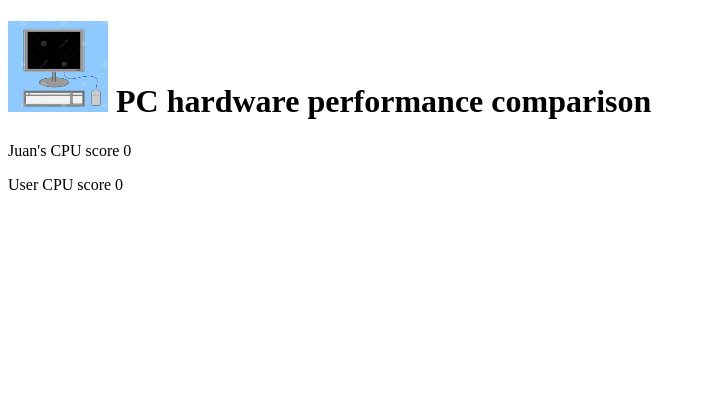
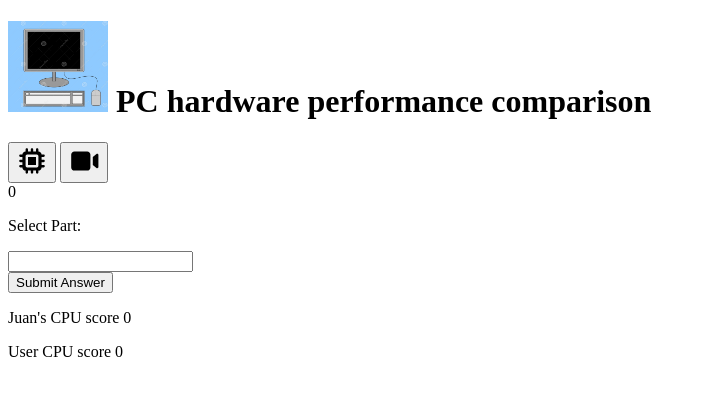
Before and after one commit to Juanakas/code_institute_milestone_2, a plain HTML site: page index.html in a window 1280 px wide. Shown: the whole page, without its empty margins (0-706 px from the left). Drawn offline with Linux system fonts and the light colour scheme.

Commit message:
Add buttons to cpu and gpu.

```diff
--- a/index.html
+++ b/index.html
@@ -9,8 +9,22 @@
 <body>
     <h1 class="heading"> <img clase="logo" src="assets/images/logo.png" alt="desktop computer logo" width="100px"> PC hardware performance comparison </h1>
 
-    <div class="pc-parts-picker"></div>
+    <div class="pc-comparison-area"></div>
+
+    <div class="pc-parts-picker">
+    <button class="btn btnA btn-orange"><img src="assets/images/microchip-solid-full.svg" alt="Microchip" width="32"></button>
+    <button class="btn btnB btn-purple"><img src="assets/images/video-solid-full.svg" alt="Video" width="32"></button>
+    </div>
+
+    <div class="select-area">
+        <span id="hardware-part">0</span>
+        <p class="answer-message">Select Part:</p>
+        <input id="part-box" type="text">
+    </div>
+    <button class="btn btnC">Submit Answer</button>
+
     <div class="hardware-score"></div>
+
     <p class="scores">Juan's CPU score <span id="score1">0</span></p>
     <p class="scores">User CPU score <span id="score2">0</span></p>
 
```
Also changed, not shown: assets/images/microchip-solid-full.svg (added), assets/images/video-solid-full.svg (added).
